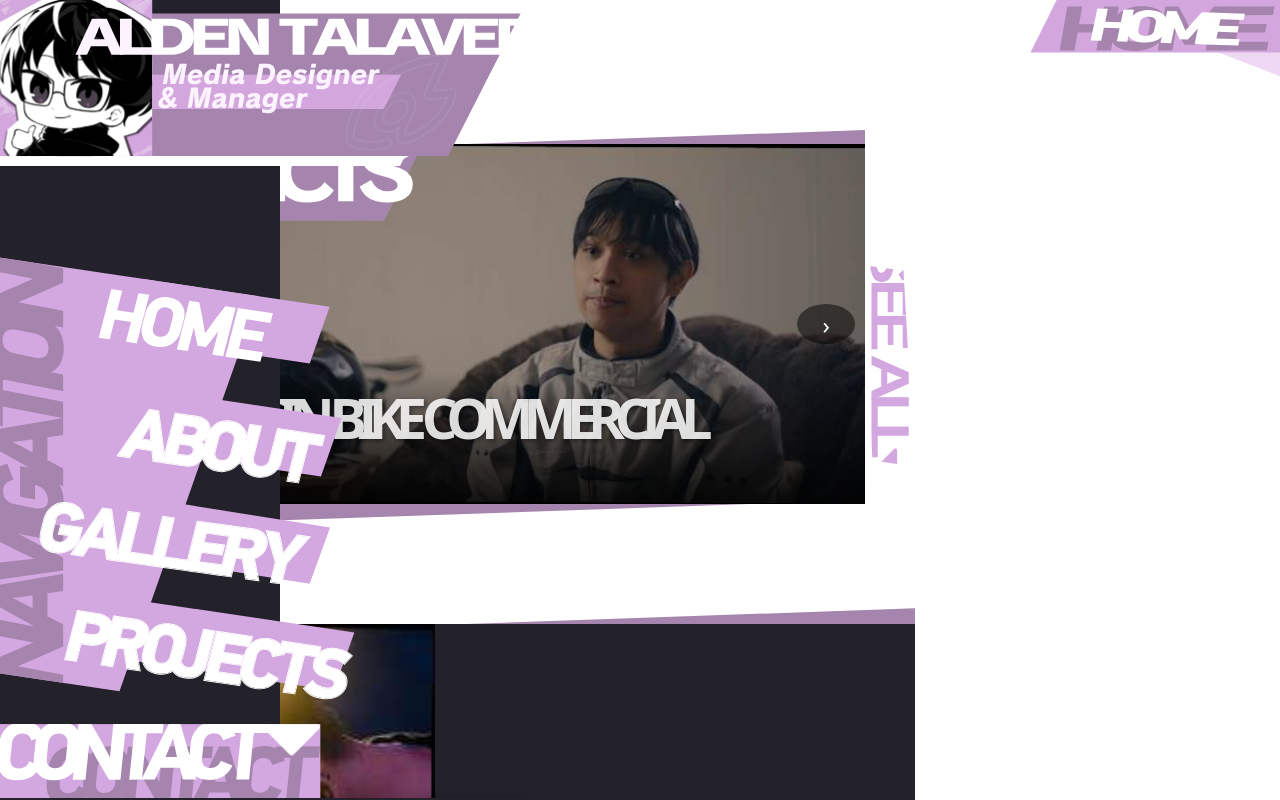
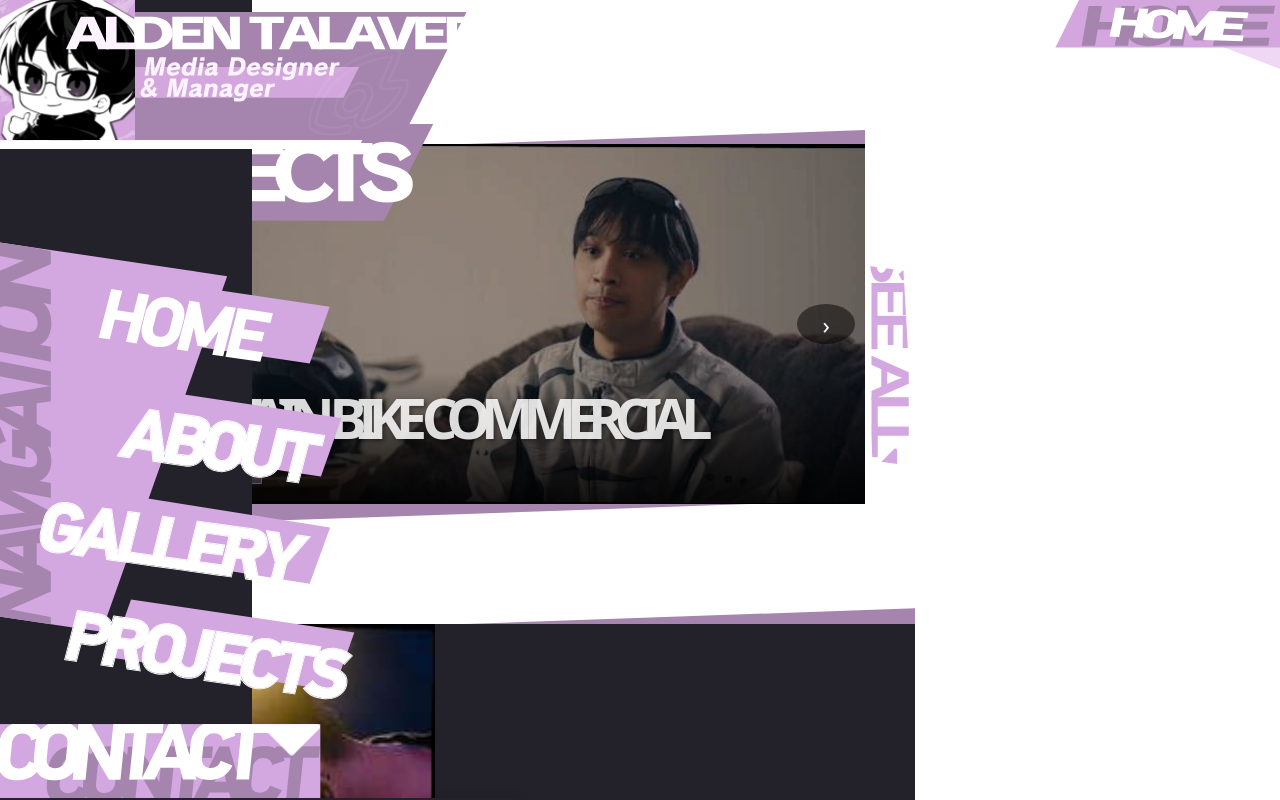
Before and after one commit to steamyhotbun/portfolioREAL, a React (Vite) app: page /home in a window 1280 px wide. Shown: the top 800 px of the page. Built offline with nearby package versions, Linux system fonts and the light colour scheme; the HTML template or start-up script is replaced by a standard one.

Commit message:
Reduce all navigation sizes by 10%

```diff
--- a/src/components/layout/InteractiveNavbar.module.scss
+++ b/src/components/layout/InteractiveNavbar.module.scss
@@ -4,7 +4,7 @@
   position: fixed;
   top: 300px;
   left: 0;
-  width: 400px;
+  width: 360px;
   height: auto;
   z-index: $z-notification;
   pointer-events: none;
@@ -15,7 +15,7 @@
   top: -203px;
   left: -60px;
   width: 80%;
-  height: 660px; // Extend height here to make it longer
+  height: 594px; // Extend height here to make it longer
   display: block;
   pointer-events: none;
 }
--- a/src/components/layout/NavIcon.module.scss
+++ b/src/components/layout/NavIcon.module.scss
@@ -8,14 +8,14 @@
 .homeIcon,
 .aboutIcon,
 .galleryIcon {
-  width: 350px;
+  width: 315px;
   height: auto;
   object-fit: contain;
   display: block;
 }
 
 .projectsIcon {
-  width: 300px;
+  width: 270px;
   height: auto;
   object-fit: contain;
   display: block;
--- a/src/components/layout/Sidebar.module.scss
+++ b/src/components/layout/Sidebar.module.scss
@@ -4,7 +4,7 @@
   position: fixed;
   top: 0;
   left: 0;
-  width: 280px;
+  width: 252px;
   height: 100vh;
   background-color: $bg-primary;
   z-index: $z-modal;
@@ -27,7 +27,7 @@
   position: fixed;
   top: 0;
   left: -20px;
-  width: 600px;
+  width: 540px;
   height: auto;
   z-index: $z-notification;
   pointer-events: none;
```
Also changed, not shown: 10 other files (tests, documents, lock files or other folders).
